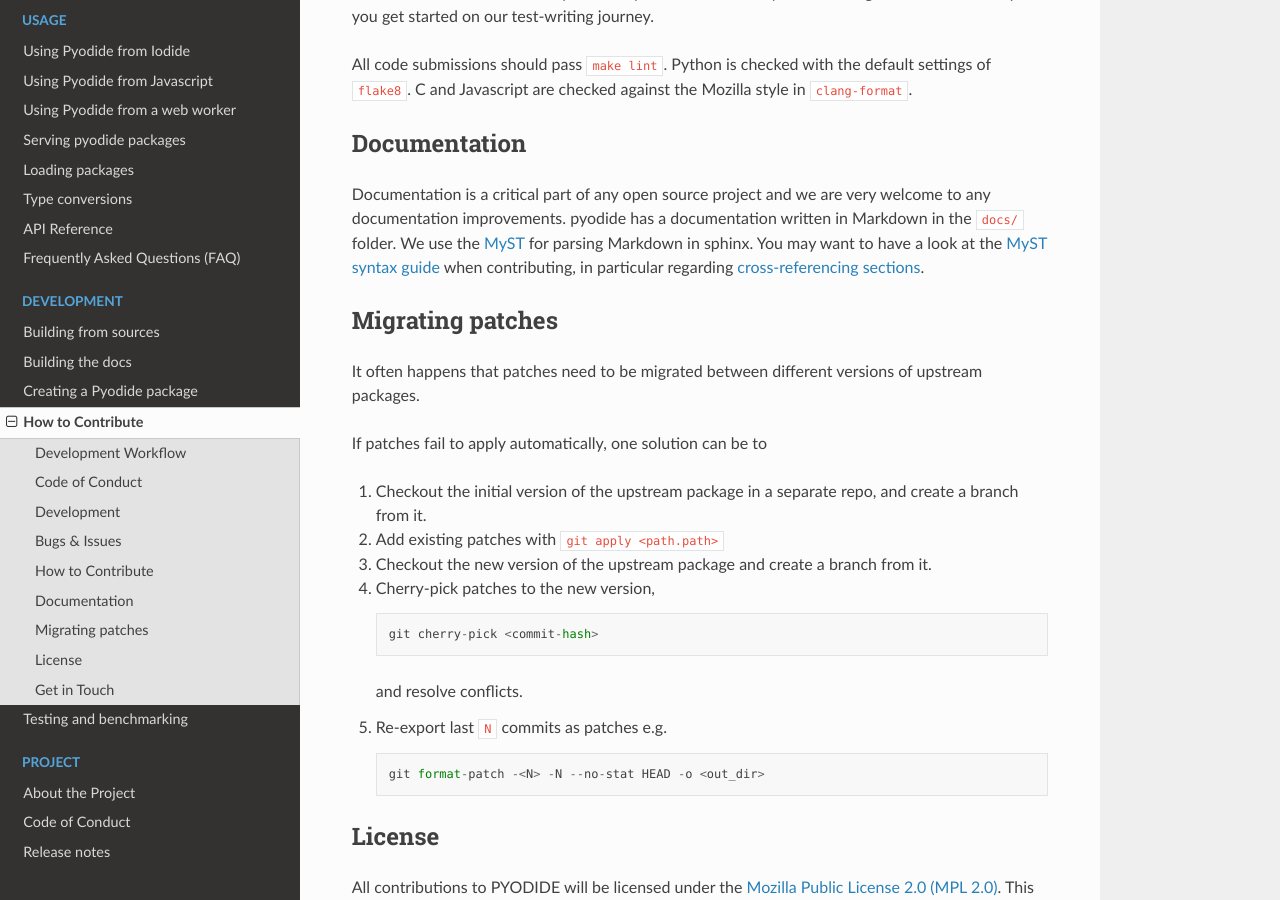
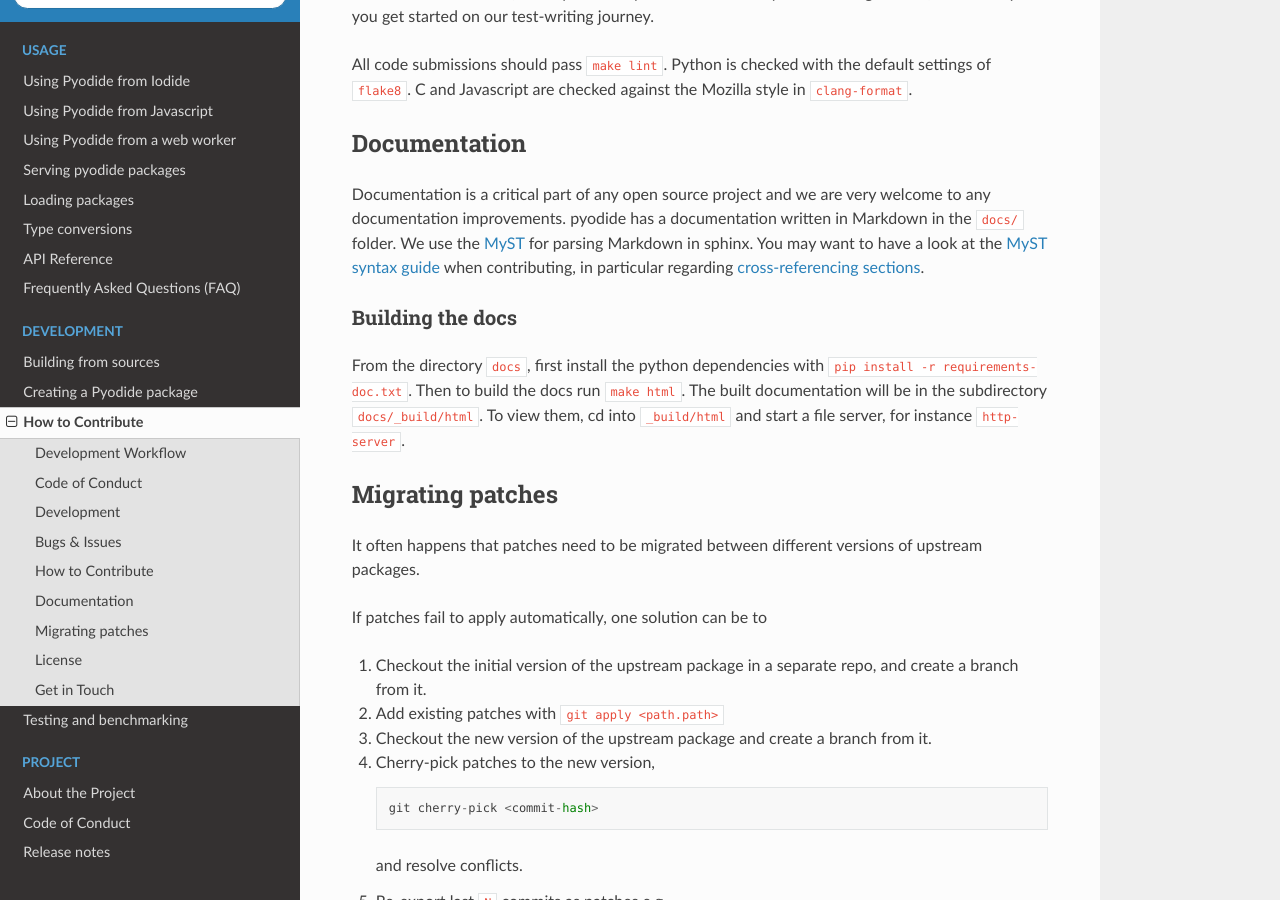
Before and after one commit to pyodide/pyodide, a Sphinx documentation site: the page built from docs/contributing.md, in a window 1280 px wide and 900 px high, scrolled down 1986 px. Built offline with Sphinx 7.4.7 and the Read the Docs theme 2.0.0, drawn with Linux system fonts in a browser that asks for light colours; pages that are not in the unit, such as notebooks, are missing from menus; the version number is read from the project's files by our own code.

Commit message:
Moved "building the docs" explanation into contributing.md

```diff
--- a/docs/contributing.md
+++ b/docs/contributing.md
@@ -62,6 +62,12 @@ guide](https://myst-parser.readthedocs.io/en/latest/using/syntax.html#the-myst-s
 when contributing, in particular regarding [cross-referencing
 sections](https://myst-parser.readthedocs.io/en/latest/using/syntax.html#targets-and-cross-referencing).
 
+### Building the docs
+From the directory ``docs``, first install the python dependencies with ``pip install -r requirements-doc.txt``.
+Then to build the docs run ``make html``.
+The built documentation will be in the subdirectory ``docs/_build/html``. To view them, cd into ``_build/html`` and start a file server,
+for instance ``http-server``.
+
 ## Migrating patches
 
 It often happens that patches need to be migrated between different versions of upstream packages.
```
Also changed, not shown: docs/building_the_docs.md (deleted, +0 -7 lines).
